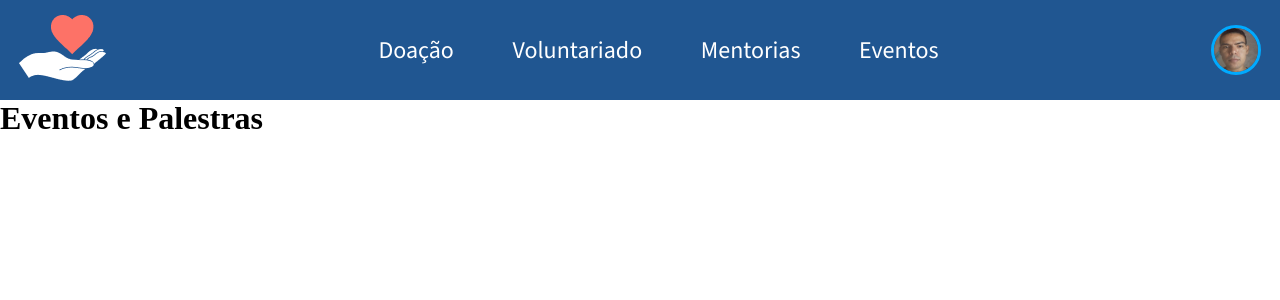
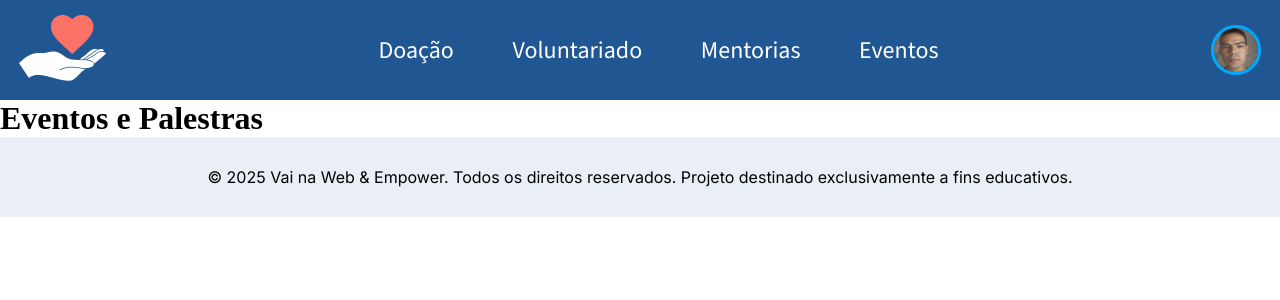
Before and after one commit to laecio22/Connect, a React (Vite) app: page /eventos in a window 1280 px wide. Shown: the top 300 px of the page. Built offline with nearby package versions, Linux system fonts and the light colour scheme.

Commit message:
feat(Footer):implementação  e  estilização  do Footer

```diff
--- a/src/App.jsx
+++ b/src/App.jsx
@@ -8,6 +8,7 @@ import EventosEP from "./pages/eventosEP/EventosEP";
 
 import "./globalStyles.scss";
 import Header from "./components/Header/Header";
+import Footer from "./components/footer/Footer";
 
 const App = () => {
   return (
@@ -22,6 +23,7 @@ const App = () => {
           <Route path="/usuario" element={<Usuario />} />
           <Route path="/eventos" element={<EventosEP />} />
         </Routes>
+        <Footer/>
       </BrowserRouter>
     </>
   );
--- /dev/null
+++ b/src/components/footer/Footer.jsx
@@ -0,0 +1,12 @@
+import S from "./footer.module.scss";
+
+const Footer = () => {
+  return (
+    <footer>
+      © 2025 Vai na Web & Empower. Todos os direitos reservados. Projeto
+      destinado exclusivamente a fins educativos.
+    </footer>
+  );
+};
+
+export default Footer;
--- /dev/null
+++ b/src/components/footer/footer.module.scss
@@ -0,0 +1,7 @@
+footer {
+    background-color: #E9EFF4;
+    padding: 30px 20px;
+    text-align: center;
+    font-family: 'Inter', sans-serif;
+    font-weight: 400;
+}
```
